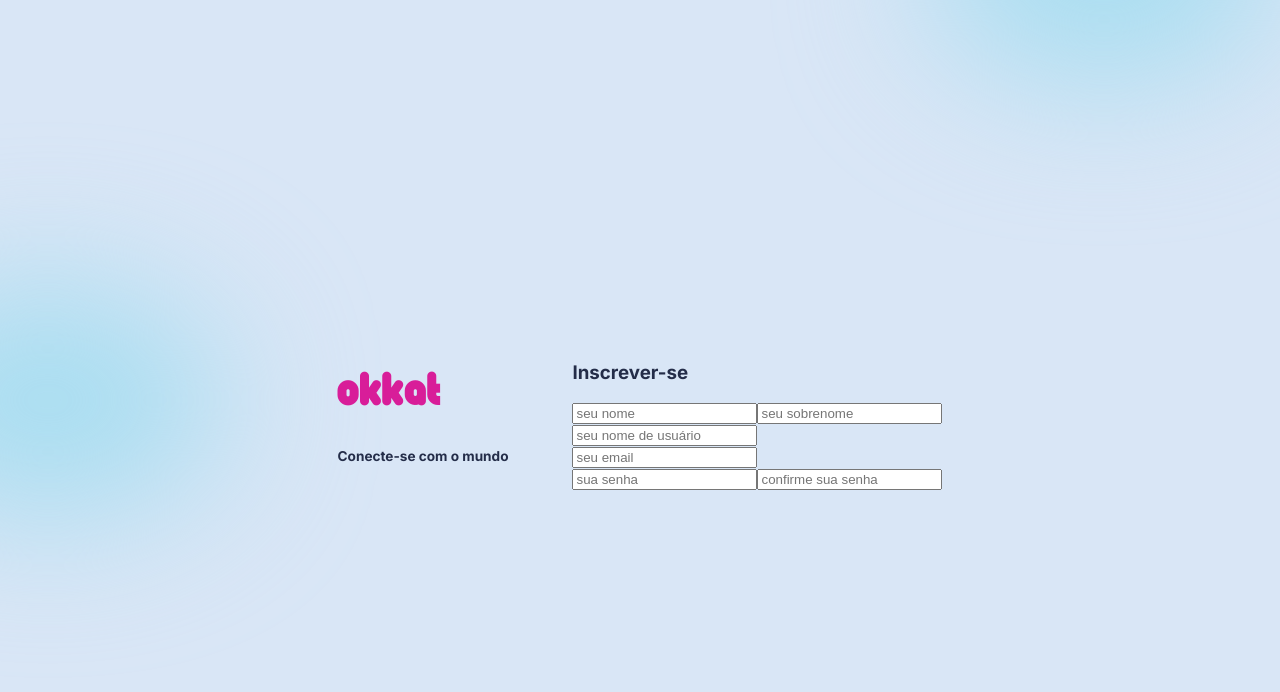
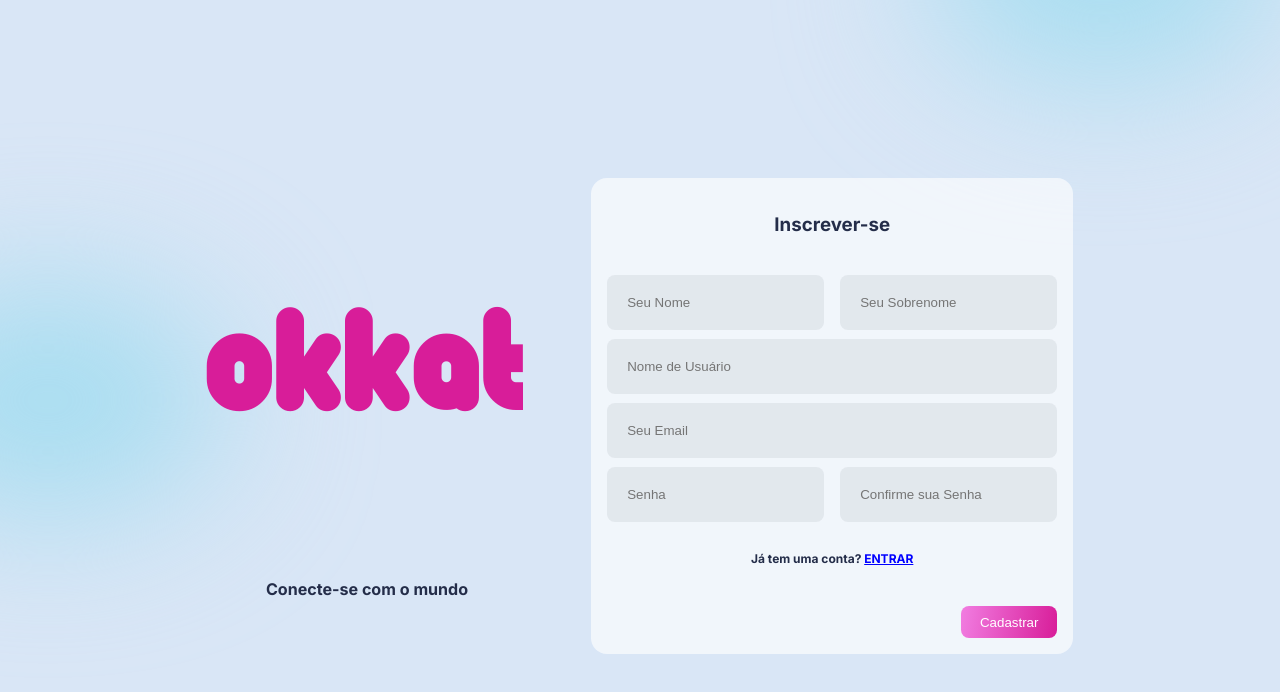
Before and after one commit to kamalcwb/Okkat2.0, a React (Create React App) app in the folder Frontend/: page / in a window 1280 px wide. Shown: the top 692 px of the page. Built offline with nearby package versions, Linux system fonts and the light colour scheme.

Commit message:
Register CSS

```diff
--- a/Frontend/src/pages/Register/Register.jsx
+++ b/Frontend/src/pages/Register/Register.jsx
@@ -6,8 +6,13 @@ const Register = () => {
         <div className={styles.register}>
             <div className={styles.left}>
                 <div className={styles.webname}>
-                    <h1>okkat</h1>
-                    <h6>Conecte-se com o mundo</h6>
+                    <div className={styles.logo}>
+                        <h1>okkat</h1>
+                    </div>
+                    <div className={styles.info}>
+                        <h6>Conecte-se com o mundo</h6>
+                    </div>
+
                 </div>
             </div>
             <SignUp />
@@ -21,19 +26,23 @@ function SignUp() {
             <form action='' className={styles.infoForm}>
                 <h3>Inscrever-se</h3>
                 <div>
-                    <input type="text" className={styles.infoInput} name="name" placeholder='seu nome' />
-                    <input type="text" className={styles.infoInput} name="surname" placeholder='seu sobrenome' />
+                    <input type="text" className={styles.infoInput} name="name" placeholder='Seu Nome' />
+                    <input type="text" className={styles.infoInput} name="surname" placeholder='Seu Sobrenome' />
                 </div>
                 <div>
-                    <input type="text" className={styles.infoInput} name="username" placeholder='seu nome de usuário' />
+                    <input type="text" className={styles.infoInput} name="username" placeholder='Nome de Usuário' />
                 </div>
                 <div>
-                    <input type="text" className={styles.infoInput} name="email" placeholder='seu email' />
+                    <input type="text" className={styles.infoInput} name="email" placeholder='Seu Email' />
                 </div>
                 <div>
-                    <input type="password" className={styles.infoInput} name="password" placeholder='sua senha' />
-                    <input type="password" className={styles.infoInput} name="confirmPassword" placeholder='confirme sua senha' />
+                    <input type="password" className={styles.infoInput} name="password" placeholder='Senha' />
+                    <input type="password" className={styles.infoInput} name="confirmPassword" placeholder='Confirme sua Senha' />
                 </div>
+                <div className={styles.login}>
+                    <span>Já tem uma conta? <a href='/login'>ENTRAR</a></span>
+                </div>
+                <button type='submit' className={styles.button}>Cadastrar</button>
             </form>
         </div>
     )
--- a/Frontend/src/pages/Register/Register.module.css
+++ b/Frontend/src/pages/Register/Register.module.css
@@ -18,18 +18,87 @@
 }
 
 .webname {
-
     background-size: 100%;
+    display: flex;
+    flex-direction: column;
+    align-items: center;
 
 }
 
-.webname>h1 {
-    font-size: 3rem;
+.logo {
+    font-size: 74px;
     font-family: pollyanna;
     color: var(--pink);
 }
 
-.webname>h6 {
-    font-size: 0.85rem;
+.info {
+    font-size: 24px;
+}
 
+.infoForm {
+    display: flex;
+    flex-direction: column;
+    justify-content: center;
+    align-items: center;
+    gap: 2rem;
+    background-color: var(--cardColor);
+    border-radius: 1rem;
+    padding: 1rem;
 }
+
+.infoForm>div {
+    width: 100%;
+    align-items: center;
+    justify-content: center;
+}
+
+.infoInput {
+    border: none;
+    outline: none;
+    background-color: var(--inputColor);
+    border-radius: 8px;
+    padding: 20px;
+    flex: 1;
+}
+
+.infoForm>div {
+    display: flex;
+    gap: 1rem;
+    height: 2rem;
+}
+
+.button {
+    height: 2rem;
+    width: 6rem;
+    align-self: flex-end;
+    display: flex;
+    align-items: center;
+    justify-content: center;
+    color: white;
+    border: none;
+    border-radius: 0.5rem;
+    background: var(--buttonBg);
+    transition: all 100ms ease-out;
+}
+
+.button:hover {
+    cursor: pointer;
+    color: var(--pink);
+    background: transparent;
+    border: 2px solid var(--pink);
+}
+
+.authForm {
+    background-color: var(--cardColor);
+    border-radius: 1rem;
+    padding: 1rem;
+}
+
+.login {
+    font-size: 12px;
+    font-weight: bold;
+}
+
+.login>span>a {
+    color: blue;
+}
```
